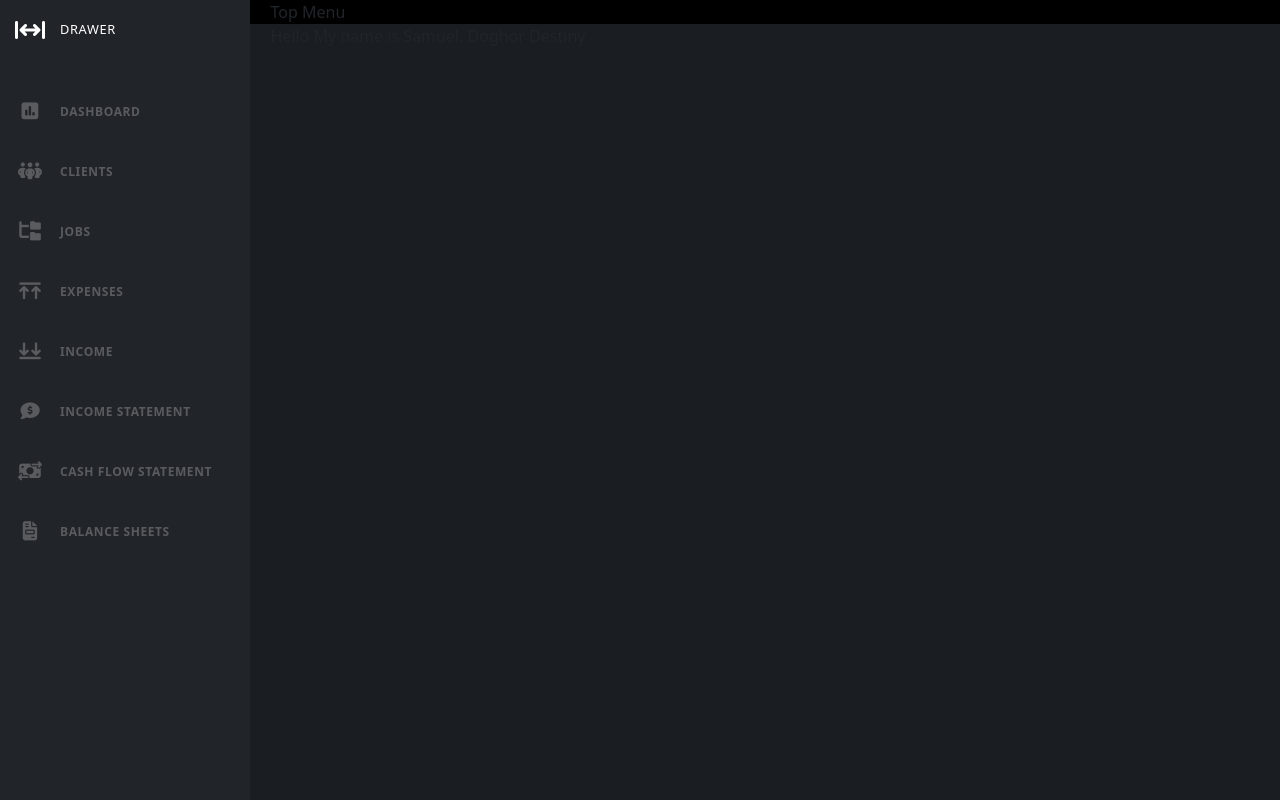
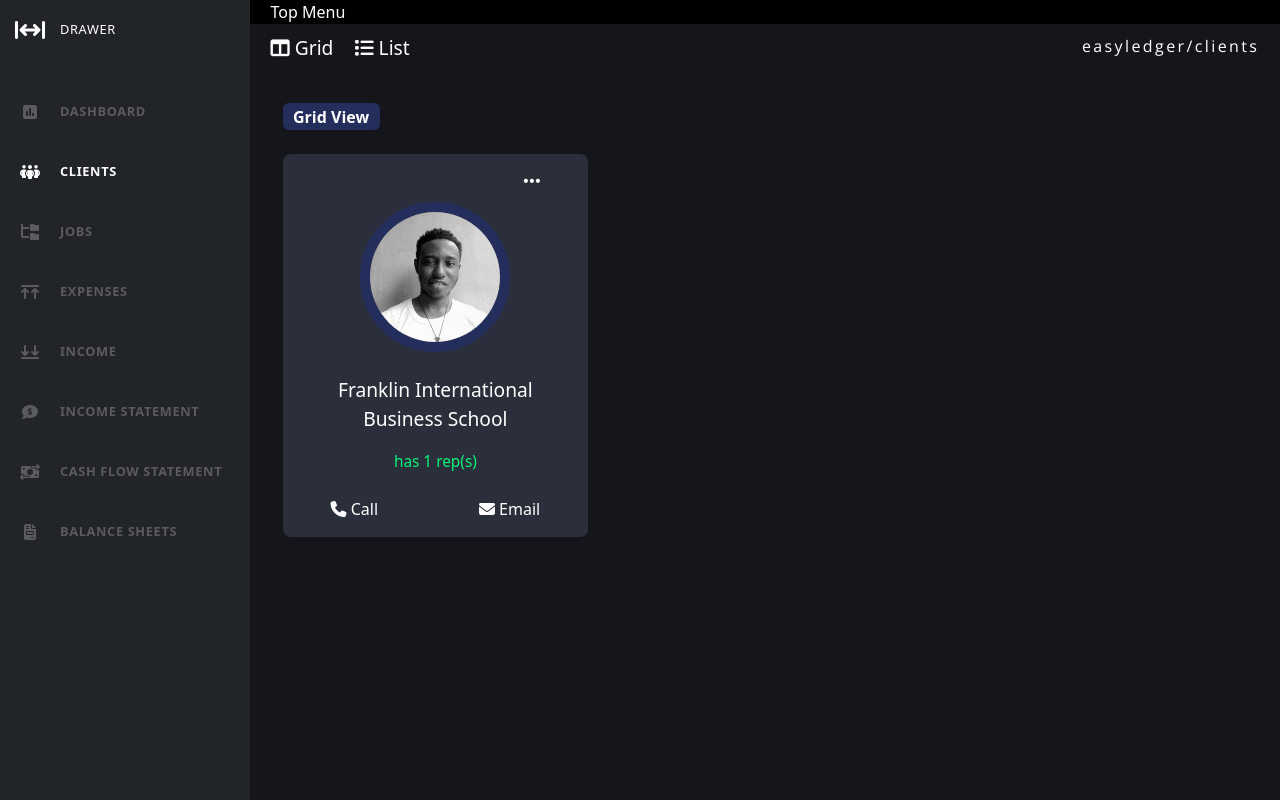
Before and after one commit to samdoghor/easyledger, a Flask app: page /clients in a window 1280 px wide. Run offline with Flask 3, Linux system fonts and the light colour scheme; some libraries are stand-ins or nearby versions.

Commit message:
feat: client card

```diff
--- a/src/resources/__init__.py
+++ b/src/resources/__init__.py
@@ -4,3 +4,4 @@ Imports for all resources
 
 from .client import ClientResource
 from .index import IndexResource
+from .dashboard import DashboardResource
--- a/src/routes/__init__.py
+++ b/src/routes/__init__.py
@@ -4,3 +4,4 @@ Imports for all blueprints
 
 from .client import client_blueprint
 from .index import index_blueprint
+from .dashboard import dashboard_blueprint
--- a/src/static/css/app.css
+++ b/src/static/css/app.css
@@ -6,7 +6,11 @@
 
 body {
    min-height: 100vh;
-   background-color: #1A1D21;
+   background-color: #14161b;
+}
+
+a, a:link, a:visited, a:active, a:hover, i {
+   text-decoration: none;
 }
 
 .sidebar {
@@ -23,6 +27,7 @@ body {
    margin-left: 60px;
    max-width: 100%;
    transition: 0.5s;
+   color: #ffffff;
 }
 
 .sidebar:hover {
@@ -58,6 +63,10 @@ body {
    padding-right: 2%;
 }
 
+.contentside-container-top {
+   padding-top: 1%;
+}
+
 .sidebar ul {
    position: relative;
    height: 100vh;
@@ -80,9 +89,9 @@ body {
    color: #ffffff;
 }
 
-/* .sidebar ul li a:active {
+.sidebar ul li.active-nav-link a {
    color: #ffffff;
-} */
+}
 
 .sidebar ul li a .icon {
    position: relative;
@@ -91,7 +100,7 @@ body {
    align-items: center;
    min-width: 60px;
    height: 60px;
-   font-size: 1.2em;
+   font-size: 1em;
 }
 
 .sidebar ul li a .text {
@@ -99,7 +108,7 @@ body {
    height: 60px;
    display: flex;
    align-items: center;
-   font-size: 0.75em;
+   font-size: 0.8em;
    text-transform: uppercase;
    letter-spacing: 0.05em;
    font-weight: 600;
--- /dev/null
+++ b/src/static/css/page.css
@@ -0,0 +1,83 @@
+@import url('https://fonts.googleapis.com/css2?family=Open+Sans:wght@400;500;600;700&display=swap');
+
+.el-font-choice-1 {
+   font-family: 'Open Sans', sans-serif;
+}
+
+.el-text-white a {
+   color: #ffffff;
+}
+.el-text-white:hover a {
+   color: #999999;
+}
+.el-text-grey {
+   color: #09f577;
+}
+
+.el-font-s-1 {
+   font-size: 1em;
+}
+.el-font-s-2 {
+   font-size: 1.2em;
+}
+.el-font-xs-1 {
+   font-size: .6em;
+}
+.el-font-xs-2 {
+   font-size: .8em;
+}
+
+.el-letter-sp-1 {
+   letter-spacing: .15em;
+}
+.el-letter-sp-2 {
+   font-size: .2em;
+}
+
+ul {
+   padding: 0;
+}
+ul.el-text-white {
+   list-style: none;
+}
+li.el-text-white {
+   display: inline-flex;
+}
+li.el-text-white p {
+   cursor: pointer;
+}
+
+.el-tab-active {
+   display: block;
+   transition: 1s;
+}
+
+.el-tab-inactive {
+   display: none;
+   transition: 1s;
+}
+
+.el-bg-pills {
+   background-color: #242E5D;
+}
+
+.el-bg-grids {
+   background-color: #2B2E3B;
+}
+
+ul.el-bg-grids li a {
+   color: #ffffff;
+}
+
+.el-rounded-full {
+   border-radius: 50%;
+   object-fit: cover;
+   width: 150px;
+   height: 150px;
+}
+
+.el-border-s-1 {
+   border-color: #242E5D;
+   border-width: 10px;
+   border-style: solid;
+}
--- /dev/null
+++ b/src/static/js/page.js
@@ -0,0 +1,19 @@
+// Get the buttons and the target element
+var clientgridbtn = document.getElementById("client-grid-btn");
+var clientlistbtn = document.getElementById("client-list-btn");
+var clientgridtab = document.getElementById("client-grid-tab");
+var clientlisttab = document.getElementById("client-list-tab");
+
+clientlistbtn.addEventListener("click", function () {
+  clientgridtab.classList.remove("el-tab-active");
+  clientlisttab.classList.remove("el-tab-inactive");
+  clientgridtab.classList.add("el-tab-inactive");
+  clientlisttab.classList.add("el-tab-active");
+});
+
+clientgridbtn.addEventListener("click", function () {
+  clientlisttab.classList.remove("el-tab-active");
+  clientgridtab.classList.remove("el-tab-inactive");
+  clientlisttab.classList.add("el-tab-inactive");
+  clientgridtab.classList.add("el-tab-active");
+});
--- a/src/templates/layouts/base.html
+++ b/src/templates/layouts/base.html
@@ -17,6 +17,9 @@
     <script src="https://cdn.jsdelivr.net/npm/bootstrap@5.3.0-alpha3/dist/js/bootstrap.bundle.min.js"
         integrity="sha384-ENjdO4Dr2bkBIFxQpeoTz1HIcje39Wm4jDKdf19U8gI4ddQ3GYNS7NTKfAdVQSZe"
         crossorigin="anonymous"></script>
+
+    <script src="https://kit.fontawesome.com/24efd953d6.js" crossorigin="anonymous"></script>
+    <script src="/static/js/page.js"></script>
 </body>
 
 </html>
--- a/src/templates/layouts/page.html
+++ b/src/templates/layouts/page.html
@@ -9,6 +9,7 @@
    <link href="https://cdn.jsdelivr.net/npm/bootstrap@5.3.0-alpha3/dist/css/bootstrap.min.css" rel="stylesheet"
       integrity="sha384-KK94CHFLLe+nY2dmCWGMq91rCGa5gtU4mk92HdvYe+M/SXH301p5ILy+dN9+nJOZ" crossorigin="anonymous">
    <link href="/static/css/app.css" rel="stylesheet">
+   <link href="/static/css/page.css" rel="stylesheet">
 </head>
 
 <body>
@@ -24,50 +25,50 @@
                      <span class="text"> Drawer </span>
                   </a>
                </li>
-               <li>
-                  <a href="#">
+               <li class="{% block active_nav_link_1 %}{% endblock %}">
+                  <a href="{{url_for('dashboard.dashboard_index')}}">
                      <span class="icon"><i class="fa-sharp fa-solid fa-square-poll-vertical"></i></span>
                      <span class="text"> Dashboard </span>
                   </a>
                </li>
-               <li>
+               <li class="{% block active_nav_link_2 %}{% endblock %}">
                   <a href="{{url_for('client.client_index')}}">
                      <span class=" icon"><i class="fa-solid fa-people-group"></i></i></span>
                      <span class="text"> Clients </span>
                   </a>
                </li>
-               <li>
-                  <a href="#">
+               <li class="{% block active_nav_link_3 %}{% endblock %}">
+                  <a href=" #">
                      <span class="icon"><i class="fa-solid fa-folder-tree"></i></span>
                      <span class="text"> Jobs </span>
                   </a>
                </li>
-               <li>
-                  <a href="#">
+               <li class="{% block active_nav_link_4 %}{% endblock %}">
+                  <a href=" #">
                      <span class="icon"><i class="fa-solid fa-arrows-up-to-line"></i></span>
                      <span class="text"> Expenses </span>
                   </a>
                </li>
-               <li>
-                  <a href="#">
+               <li class="{% block active_nav_link_5 %}{% endblock %}">
+                  <a href=" #">
                      <span class="icon"><i class="fa-solid fa-arrows-down-to-line"></i></span>
                      <span class="text"> Income </span>
                   </a>
                </li>
-               <li>
-                  <a href="#">
+               <li class="{% block active_nav_link_6 %}{% endblock %}">
+                  <a href=" #">
                      <span class="icon"><i class="fa-solid fa-comment-dollar"></i></span>
                      <span class="text"> Income Statement </span>
                   </a>
                </li>
-               <li>
-                  <a href="#">
+               <li class="{% block active_nav_link_7 %}{% endblock %}">
+                  <a href=" #">
                      <span class="icon"><i class="fa-solid fa-money-bill-transfer"></i></span>
                      <span class="text"> Cash Flow Statement </span>
                   </a>
                </li>
-               <li>
-                  <a href="#">
+               <li class="{% block active_nav_link_8 %}{% endblock %}">
+                  <a href=" #">
                      <span class="icon"><i class="fa-solid fa-file-invoice"></i></span>
                      <span class="text"> Balance Sheets </span>
                   </a>
@@ -81,7 +82,7 @@
                   Top Menu
                </div>
             </div>
-            <div class="container-fluid contentside-container">
+            <div class="container-fluid contentside-container contentside-container-top">
                {% block content %} {% endblock %}
             </div>
          </div>
@@ -95,6 +96,7 @@
       crossorigin="anonymous"></script>
 
    <script src="https://kit.fontawesome.com/24efd953d6.js" crossorigin="anonymous"></script>
+   <script src="/static/js/page.js"></script>
 
 </body>
 
--- a/src/templates/pages/client.html
+++ b/src/templates/pages/client.html
@@ -2,8 +2,73 @@
 
 {% block title %} Clients - Easy Ledger {% endblock %}
 
+{% block active_nav_link_2 %}active-nav-link{% endblock %}
+
 {% block content %}
 
-Hello My name is Samuel, Doghor Destiny
+<div>
+   <div class="row">
+      <div class="col-6 el-font-s-2 text-start">
+         <ul>
+            <li class="el-text-white pe-3" id="client-grid-btn">
+               <p class="" href=""> <i class="fa-solid fa-table-columns"></i>
+                  Grid
+               </p>
+            </li>
+            <li class="el-text-white pe-3" id="client-list-btn">
+               <p class="" href=""> <i class="fa-solid fa-list"></i> List </p>
+            </li>
+         </ul>
+      </div>
+      <div class="col-6 text-end">
+         <a href="{{url_for('client.client_index')}}" class="text-white el-font-choice-1 el-letter-sp-1">
+            easyledger{{url_for('client.client_index')}}
+         </a>
+      </div>
+   </div>
+
+   <div class="container-fluid pt-2">
+      <div id="client-grid-tab" class="el-tab-active">
+         <div class="badge el-bg-pills el-font-s-1">
+            <span>Grid View</span>
+         </div>
+         <div class="row pt-4">
+            <div class="col-md-4">
+               <div class="rounded-3 el-bg-grids p-3 ps-5 pe-5">
+                  <div class="w-100 text-end dropstart pb-2">
+                     <i class="fa-solid fa-ellipsis el-font-s-2" data-bs-toggle="dropdown" aria-expanded="false"></i>
+                     <ul class="dropdown-menu dropdown-menu-end el-bg-grids">
+                        <li><a class="dropdown-item" href="#">View</a></li>
+                        <li><a class="dropdown-item" href="#">Edit</a></li>
+                        <li><a class="dropdown-item" href="#">Delete</a></li>
+                     </ul>
+                  </div>
+                  <div class="w-100 d-flex justify-content-center pb-4">
+                     <img src="/static/img/doghor.jpg" class="img-fluid el-rounded-full el-border-s-1"
+                        alt="client logo">
+                  </div>
+                  <div class="text-center pb-2 el-font-s-2">
+                     <p> Franklin International Business School </p>
+                     <p class="el-font-xs-2 el-text-grey"> has 1 rep(s) </p>
+                  </div>
+                  <div class="row">
+                     <div class="col-md-6 text-start">
+                        <a><i class="fa-solid fa-phone"></i> Call </a>
+                     </div>
+                     <div class="col-md-6 text-end">
+                        <a><i class="fa-solid fa-envelope"></i> Email </a>
+                     </div>
+                  </div>
+               </div>
+            </div>
+         </div>
+      </div>
+      <div id="client-list-tab" class="el-tab-inactive">
+         <div class="badge el-bg-pills el-font-s-1">
+            <span>List View</span>
+         </div>
+      </div>
+   </div>
+</div>
 
 {% endblock %}
--- a/src/templates/pages/dashboard.html
+++ b/src/templates/pages/dashboard.html
@@ -1,7 +1,11 @@
-{% extends 'layouts/main.html' %}
+{% extends 'layouts/page.html' %}
 
 {% block title %} Dashboard - Easy Ledger {% endblock %}
 
+{% block active_nav_link_1 %}active-nav-link{% endblock %}
+
 {% block content %}
 
+Hello My name is Samuel, Doghor Destiny
+
 {% endblock %}
```
Also changed, not shown: src/resources/dashboard.py (added, +20 -0 lines), src/routes/dashboard.py (added, +11 -0 lines), src/resources/client.py (line endings or trailing spaces), src/resources/index.py (line endings or trailing spaces), src/static/img/doghor.jpg (added).
